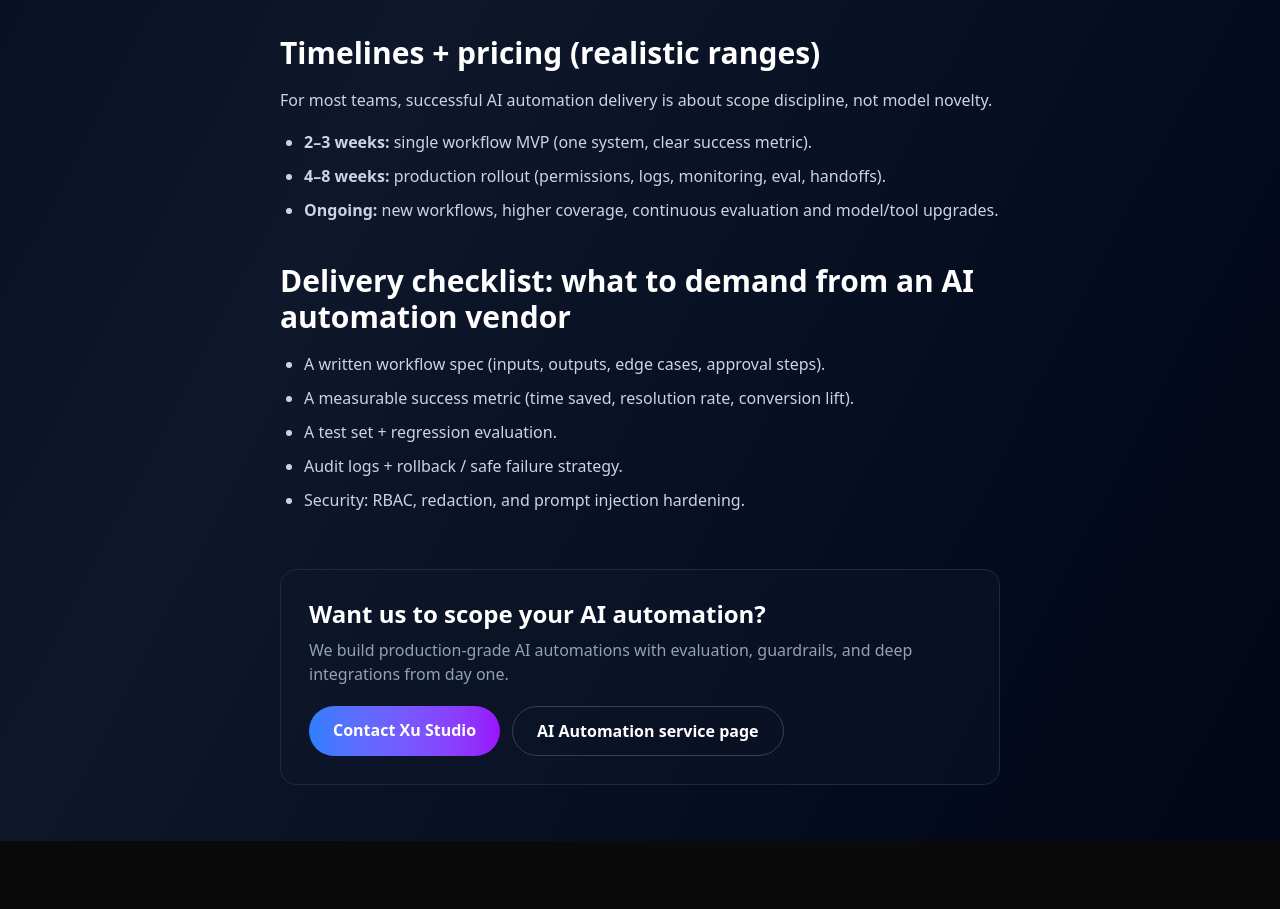
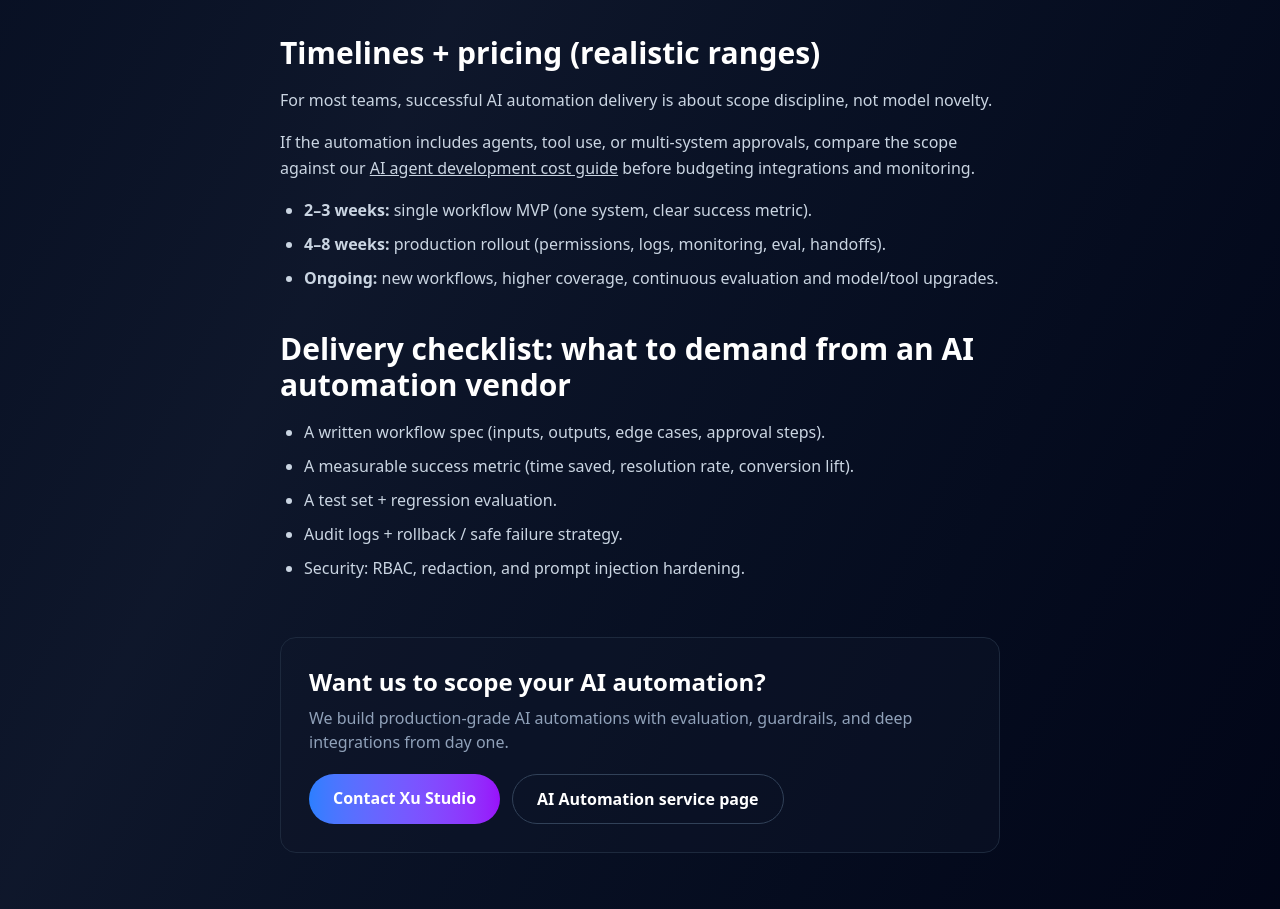
Before and after one commit to ethansure/thexu-studio, a Next.js app: page /insights/ai-automation-services in a window 1280 px wide. Shown: the part 1620-2529 px from the top of the page. Before the commit the page ends 2461 px from the top, so only its background shows below. Built offline with nearby package versions, Linux system fonts and the light colour scheme.

Commit message:
Link automation services to agent cost guide

```diff
--- a/src/app/insights/ai-automation-services/page.tsx
+++ b/src/app/insights/ai-automation-services/page.tsx
@@ -31,7 +31,7 @@ export default function PostPage() {
         description:
           'A practical guide to AI automation services: what to automate first, architecture patterns (RAG + tools + agents), timelines, pricing, and an ROI-focused delivery checklist.',
         datePublished: '2026-06-01',
-        dateModified: '2026-06-01',
+        dateModified: '2026-06-30',
         inLanguage: 'en-US',
         mainEntityOfPage: {
           '@type': 'WebPage',
@@ -202,6 +202,13 @@ export default function PostPage() {
           <p>
             For most teams, successful AI automation delivery is about scope discipline, not model novelty.
           </p>
+          <p className="mt-4">
+            If the automation includes agents, tool use, or multi-system approvals, compare the scope against our{' '}
+            <Link className="underline hover:text-white" href="/insights/ai-agent-development-cost">
+              AI agent development cost guide
+            </Link>{' '}
+            before budgeting integrations and monitoring.
+          </p>
           <ul className="mt-4 list-disc pl-6 space-y-2">
             <li>
               <strong>2–3 weeks:</strong> single workflow MVP (one system, clear success metric).
```
